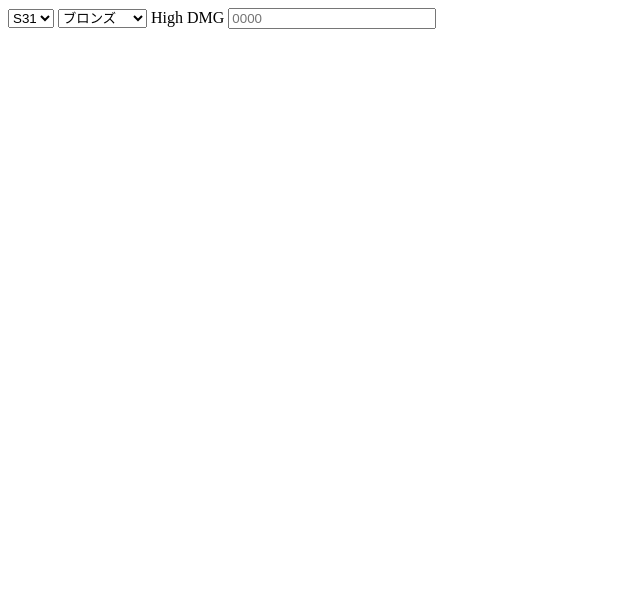
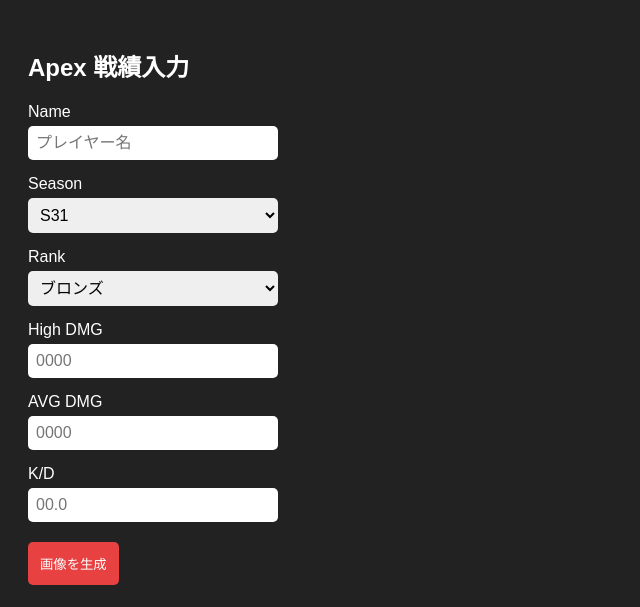
Before and after one commit to ajinoCan2Me/apexScore, a plain HTML site: page index.html in a window 1280 px wide. Shown: the whole page, without its empty margins (0-640 px from the left). Drawn offline with Linux system fonts and the light colour scheme.

Commit message:
Update index.html

```diff
--- a/index.html
+++ b/index.html
@@ -1,11 +1,76 @@
+
 <!DOCTYPE html>
 <html lang="ja">
 <head>
+<meta charset="UTF-8">
+<meta name="viewport" content="width=device-width, initial-scale=1.0">
+<title>Apex Stats Card</title>
 
+<style>
+body {
+    background: #222;
+    color: white;
+    font-family: sans-serif;
+    padding: 20px;
+}
+
+.input-area {
+    display: flex;
+    flex-direction: column;
+    gap: 15px;
+    width: 250px;
+}
+
+.input-group {
+    display: flex;
+    flex-direction: column;
+    gap: 5px;
+}
+
+select, input {
+    padding: 8px;
+    font-size: 16px;
+    border-radius: 5px;
+    border: none;
+}
+
+button {
+    margin-top: 20px;
+    padding: 12px;
+    background: #e84141;
+    color: white;
+    border: none;
+    border-radius: 5px;
+    cursor: pointer;
+}
+
+button:hover {
+    background: #ff5555;
+}
+
+canvas {
+    display: block;
+    margin-top: 25px;
+    max-width: 100%;
+    height: auto;
+}
+</style>
 </head>
+
 <body>
 
- <select name="season">
+<h2>Apex 戦績入力</h2>
+
+<div class="input-area">
+
+    <div class="input-group">
+        <label>Name</label>
+        <input type="text" id="playerName" placeholder="プレイヤー名">
+    </div>
+
+    <div class="input-group">
+        <label>Season</label>
+        <select id="season">
             <option value="31">S31</option>
             <option value="30">S30</option>
             <option value="29">S29</option>
@@ -14,8 +79,11 @@
             <option value="26">S26</option>
             <option value="25">S25</option>
         </select>
+    </div>
 
-<select name="rank">
+    <div class="input-group">
+        <label>Rank</label>
+        <select id="rank">
             <option value="Rookie">ルーキー</option>
             <option value="Bronze" selected>ブロンズ</option>
             <option value="Silver">シルバー</option>
@@ -25,11 +93,132 @@
             <option value="Master">マスター</option>
             <option value="Apex Predator">プレデター</option>
         </select>
+    </div>
 
+    <div class="input-group">
         <label>High DMG</label>
-<input type="text" placeholder="0000" style="width: 200px;">
+        <input type="number" id="highDmg" placeholder="0000">
+    </div>
 
+    <div class="input-group">
+        <label>AVG DMG</label>
+        <input type="number" id="avgDmg" placeholder="0000">
+    </div>
 
+    <div class="input-group">
+        <label>K/D</label>
+        <input type="number" id="kd" placeholder="00.0" step="0.1">
+    </div>
+
+</div>
+
+<button onclick="generateImage()">画像を生成</button>
+
+<canvas id="canvas" width="800" height="450"></canvas>
+
+<script>
+function generateImage() {
+
+    const playerName =
+        document.getElementById("playerName").value || "Player";
+
+    const season = document.getElementById("season").value;
+    const rank = document.getElementById("rank").value;
+    const highDmg = document.getElementById("highDmg").value || "0";
+    const avgDmg = document.getElementById("avgDmg").value || "0";
+    const kd = document.getElementById("kd").value || "0.0";
+
+    const canvas = document.getElementById("canvas");
+    const ctx = canvas.getContext("2d");
+
+    // ランクカラー
+    const rankColors = {
+        "Rookie": "#A0A0A0",
+        "Bronze": "#CD7F32",
+        "Silver": "#C0C0C0",
+        "Gold": "#FFD700",
+        "Platinum": "#4DD0E1",
+        "Diamond": "#3988FF",
+        "Master": "#B266FF",
+        "Apex Predator": "#FF3030"
+    };
+
+    const rankColor = rankColors[rank] || "#FFFFFF";
+
+    // 背景
+    ctx.fillStyle = "#171923";
+    ctx.fillRect(0, 0, 800, 450);
+
+    // アクセントライン
+    ctx.fillStyle = rankColor;
+    ctx.fillRect(0, 0, 800, 12);
+
+    // タイトル
+    ctx.fillStyle = "#ffffff";
+    ctx.font = "bold 42px sans-serif";
+    ctx.textAlign = "left";
+    ctx.fillText("APEX LEGENDS", 40, 75);
+
+    // Player Name
+    ctx.save();
+
+    ctx.shadowColor = rankColor;
+    ctx.shadowBlur = 15;
+
+    ctx.fillStyle = "#FFFFFF";
+    ctx.font = "bold 48px sans-serif";
+    ctx.textAlign = "left";
+    ctx.fillText(playerName, 40, 155, 700);
+
+    ctx.restore();
+
+    // Season
+    ctx.fillStyle = "#aaaaaa";
+    ctx.font = "28px sans-serif";
+    ctx.fillText("SEASON", 50, 220);
+
+    ctx.fillStyle = "#ffffff";
+    ctx.font = "bold 38px sans-serif";
+    ctx.fillText("S" + season, 50, 270);
+
+    // Rank
+    ctx.fillStyle = "#aaaaaa";
+    ctx.font = "28px sans-serif";
+    ctx.fillText("RANK", 300, 220);
+
+    ctx.fillStyle = rankColor;
+    ctx.font = "bold 38px sans-serif";
+    ctx.fillText(rank, 300, 270);
+
+    // 数値データ
+    const stats = [
+        ["HIGH DMG", highDmg],
+        ["AVG DMG", avgDmg],
+        ["K/D", kd]
+    ];
+
+    stats.forEach((stat, i) => {
+        const x = 50 + i * 250;
+
+        ctx.fillStyle = "#303747";
+        ctx.fillRect(x, 310, 210, 120);
+
+        ctx.fillStyle = "#aaaaaa";
+        ctx.font = "22px sans-serif";
+        ctx.fillText(stat[0], x + 20, 350);
+
+        ctx.fillStyle = "#ffffff";
+        ctx.font = "bold 42px sans-serif";
+        ctx.fillText(stat[1], x + 20, 405);
+    });
+
+    // PNGダウンロード
+    const link = document.createElement("a");
+    link.download = "apex-stats.png";
+    link.href = canvas.toDataURL("image/png");
+    link.click();
+}
+</script>
 
 </body>
 </html>
```
Lines whose indentation alone changed are shown as unchanged.
